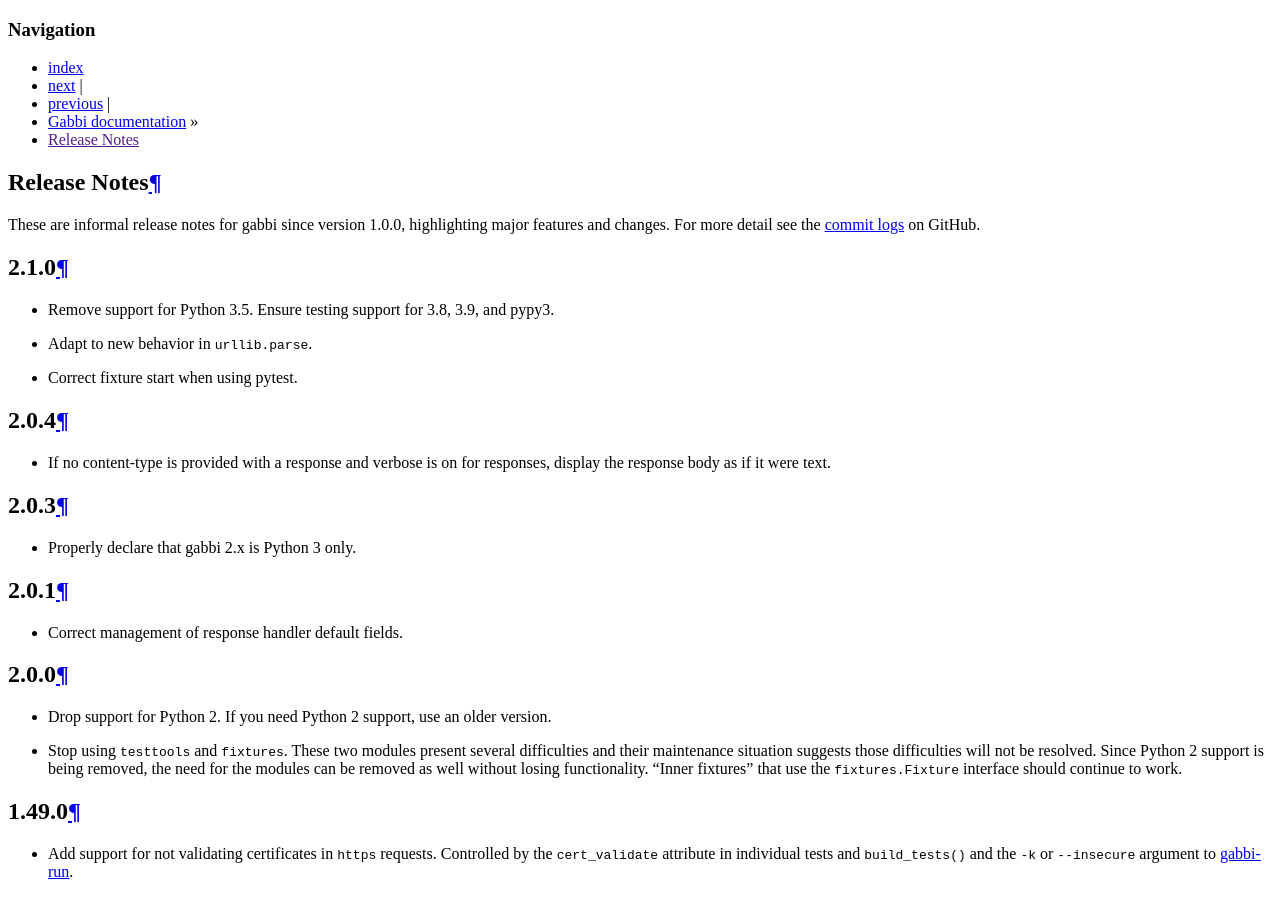
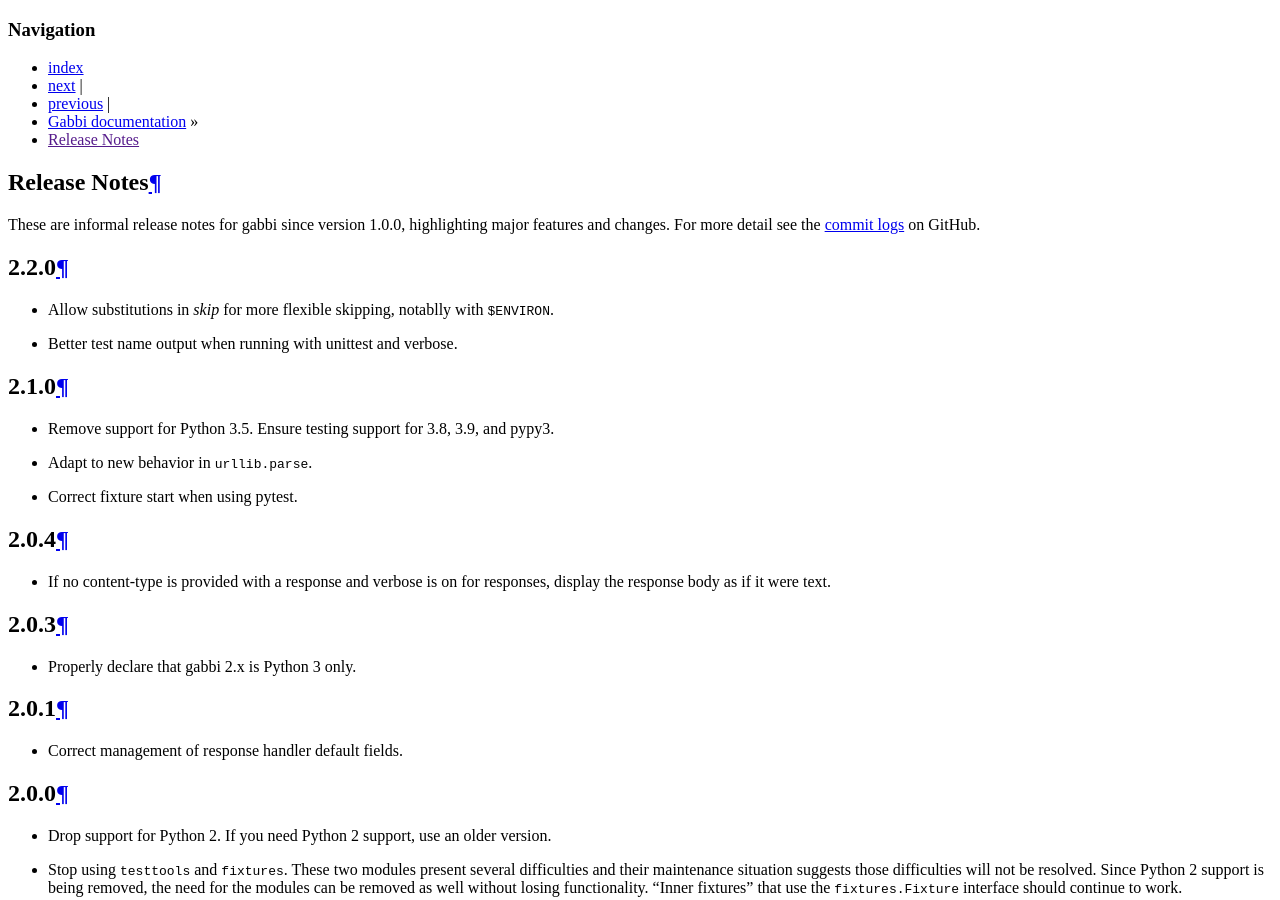
Before and after one commit to cdent/gabbi, a Sphinx documentation site: the page built from docs/source/release.rst, in a window 1280 px wide and 900 px high. Built offline with Sphinx 7.4.7, drawn with Linux system fonts in a browser that asks for light colours; comment, search, counter and statistics services are not loaded.

Commit message:
release 2.2.0

```diff
--- a/docs/source/release.rst
+++ b/docs/source/release.rst
@@ -4,6 +4,13 @@
 These are informal release notes for gabbi since version 1.0.0,
 highlighting major features and changes. For more detail see
 the `commit logs`_ on GitHub.
+
+2.2.0
+-----
+
+* Allow substitutions in `skip` for more flexible skipping, notablly with
+  ``$ENVIRON``.
+* Better test name output when running with unittest and verbose.
 
 2.1.0
 -----
--- a/gabbi/__init__.py
+++ b/gabbi/__init__.py
@@ -12,4 +12,4 @@
 # under the License.
 """See gabbi.driver and gabbbi.case."""
 
-__version__ = '2.1.0'
+__version__ = '2.2.0'
```
